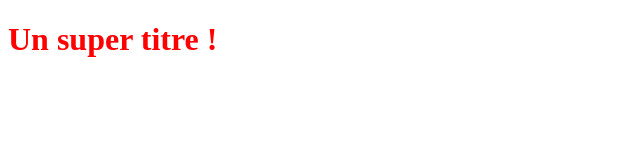
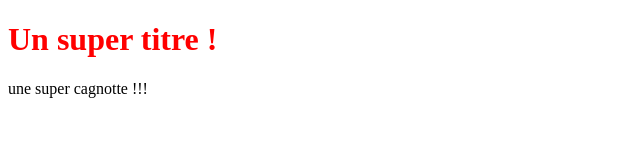
Before and after one commit to ingridnco/OpenclassroomsProject, a plain HTML site: page index.html in a window 1280 px wide. Shown: the whole page, without its empty margins (0-640 px from the left). Drawn offline with Linux system fonts and the light colour scheme.

Commit message:
super cagnotte

```diff
--- a/index.html
+++ b/index.html
@@ -6,5 +6,6 @@
 </head>
 <body>
    <h1>Un super titre !</h1>
+   <p>une super cagnotte !!! </p>
 </body>
 </html>
```
